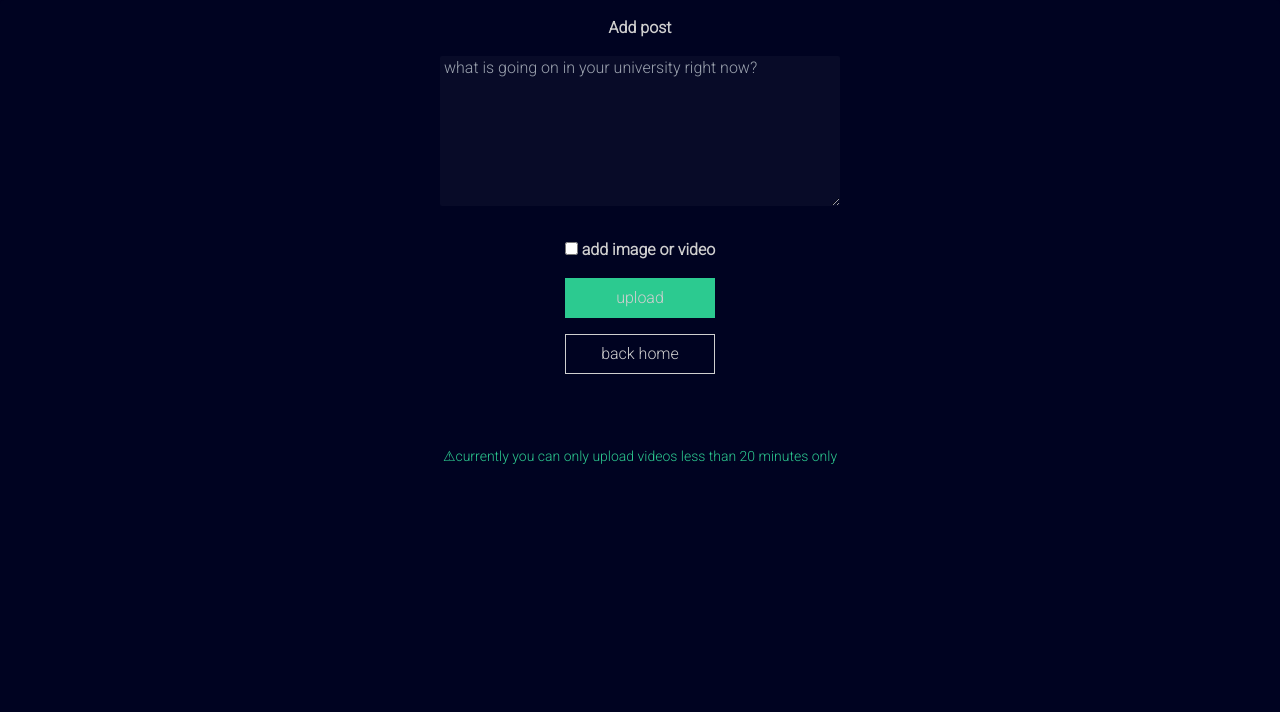
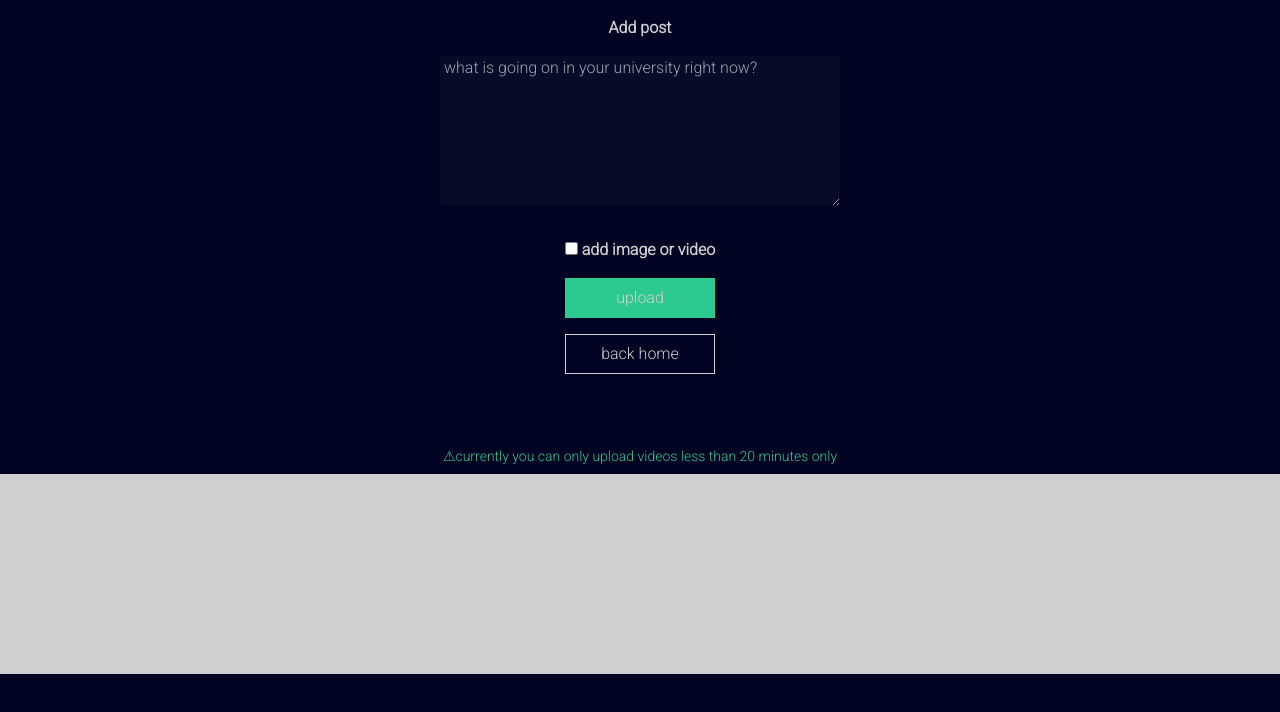
Before and after one commit to Akulla01/machizi, a React (Vite) app: page /create-post in a window 1280 px wide. Shown: the top 712 px of the page. Built offline with nearby package versions, Linux system fonts and the light colour scheme; no server answers.

Commit message:
marked the ad spaces

```diff
--- /dev/null
+++ b/src/adselements/Banner.jsx
@@ -0,0 +1,17 @@
+import React from 'react'
+import { FontAwesomeIcon } from "@fortawesome/react-fontawesome";
+import { faAd } from '@fortawesome/free-solid-svg-icons';
+
+function Banner() {
+  return (
+	<div className='w-full h-[200px] bg-grey_light dark:bg-grey_dark'>
+		<div className='bg-transparent w-full h-full flex items-center justify-center flex-col gap-2'>
+			<FontAwesomeIcon className='text-2xl' icon={faAd}/>
+			<span>buy this space <a className='underline' href="#">learn more</a></span>
+		</div>
+
+	</div>
+  )
+}
+
+export default Banner
--- /dev/null
+++ b/src/adselements/Inbuilt.jsx
@@ -0,0 +1,17 @@
+import React from 'react'
+import { FontAwesomeIcon } from "@fortawesome/react-fontawesome";
+import { faAd } from '@fortawesome/free-solid-svg-icons';
+
+function Inbuilt() {
+  return (
+	<div className='w-full h-[200px] bg-grey_light dark:bg-grey_dark my-4 sm:w-[90%] sm:p-2 sm:mx-[5%] md:w-[70%] md:mx-[10%] min-h-[100px]  mb-0'>
+		<div className='bg-transparent w-full h-full flex items-center justify-center flex-col gap-2'>
+			<FontAwesomeIcon className='text-2xl' icon={faAd}/>
+			<span>buy this space <a className='underline' href="#">learn more</a></span>
+		</div>
+
+	</div>
+  )
+}
+
+export default Inbuilt
--- a/src/components/Addpost.jsx
+++ b/src/components/Addpost.jsx
@@ -5,6 +5,7 @@ import { faImage } from '@fortawesome/free-solid-svg-icons';
 import Loaderwithmessage from'../loaders/Loaderwithmessage'
 import Basic from '../modules/basic';
 import { toast } from 'react-toastify';
+import Banner from "../../src/adselements/Banner";
 
 function Addpost() {
 	const [with_media,setwith_media] = useState(false);
@@ -120,6 +121,7 @@ function Addpost() {
 		<br />
 		<br />
 		<span className='text-primary my-2 text-sm'> ⚠currently you can only upload videos less than 20 minutes only</span>
+		<Banner/>
 	</div>
   )
 }
--- a/src/pages/Home.jsx
+++ b/src/pages/Home.jsx
@@ -7,6 +7,8 @@ import Infinite from '../modules/infinite'
 import Followercomponent from '../components/Followercomponent'
 import { ToastContainer } from 'react-toastify'
 import 'react-toastify/dist/ReactToastify.css';
+import Banner from '../adselements/Banner'
+import Inbuilt from '../adselements/Inbuilt'
 
 function Home() {
   const post_request = new Post_handler();
@@ -72,6 +74,8 @@ function Home() {
         <div className='w-full m-0 md:w-[75%] md:ml-[15%] min-h-screen mb-0 dark:bg-dark_bg dark:shadow'>
           <Followercomponent/>
           {/* reccommeded post first */}
+          {/* banner ads to be displayed here*/}
+          <Banner/>
           {
             rec_newpost &&(
              <h3 className='text-md dark:text-light_bg my-4 text-primary font-bold mx-4 sm:mx-[5%]'>from your following</h3>
@@ -80,9 +84,18 @@ function Home() {
 
           {
             rec_newpost?.map(userpost=>(
+              <>
              <Post key={userpost.id} id={userpost.id} userpost={userpost}/>
+             {
+              userpost.id %6 === 0 && (
+                <Inbuilt/>
+              )
+             }
+             </>
             ))
           }
+
+
 
           {
             !view_non_following && (
@@ -99,7 +112,14 @@ function Home() {
           <h3 className='text-md dark:text-light_bg my-4 text-primary font-bold mx-4 sm:mx-[5%]'>reccomemded posts</h3>
           {
             newpost?.map(userpost=>(
+              <>
              <Post key={userpost.id} id={userpost.user_id} userpost={userpost}/>
+             {
+              userpost.id % 6 == 0 && (
+                <Inbuilt/>
+              )
+             }
+             </>
             ))
           }
               </>
--- a/src/pages/accounts/Accounts.jsx
+++ b/src/pages/accounts/Accounts.jsx
@@ -2,6 +2,7 @@ import React, { useState } from 'react'
 import Signin from '../../components/Signin';
 import Login from '../../components/Login';
 import 'react-toastify/dist/ReactToastify.css';
+import Banner from '../../adselements/Banner';
 
 
 function Accounts() {
@@ -14,6 +15,7 @@ function Accounts() {
 			type ? <Signin/> : <Login/>
 		}
 		<a href="/" className='underline mx-4'>back home</a>
+		<Banner/>
 	</div>
 	</div>
   )
--- a/src/pages/profile/Profile.jsx
+++ b/src/pages/profile/Profile.jsx
@@ -12,6 +12,8 @@ import Loaderwithmessage from '../../loaders/Loaderwithmessage';
 import { ToastContainer } from 'react-toastify';
 import 'react-toastify/dist/ReactToastify.css';
 import Reported from '../../components/Reported';
+import Banner from '../../adselements/Banner';
+import Inbuilt from '../../adselements/Inbuilt';
 
 function Profile() {
 	const request = new User();
@@ -85,6 +87,7 @@ function Profile() {
 				<Reported reported={reported}/>
 			)
 		}
+		<Banner/>
 		{reported.length !== 0 &&(
 		<center><button onClick={
 			()=>window.location.href ="reports"
@@ -101,6 +104,11 @@ function Profile() {
 				<div>
 				<button onClick={()=>post_request.post_with_token('delete-post',{post_id:userpost.id})} className='active:bg-accent w-[100px] mx-20 h-[40px] bg-primary dark:text-grey_dark text-grey_light'><FontAwesomeIcon icon={faTrash}/> delete post</button>
 				</div>
+				{
+              userpost.id %6 === 0 && (
+                <Inbuilt/>
+              )
+             }
 				</>
 
 
--- a/src/pages/profile/Userprofile.jsx
+++ b/src/pages/profile/Userprofile.jsx
@@ -5,6 +5,8 @@ import { faEdit, faHome, faSignOut, faTrash, faUpload } from '@fortawesome/free-
 import Post from '../../components/Post';
 import { useNavigate, useParams } from 'react-router-dom';
 import Loader from '../../loaders/Loader';
+import Banner from '../../adselements/Banner';
+import Inbuilt from '../../adselements/Inbuilt';
 
 
 function Userprofile() {
@@ -51,7 +53,7 @@ function Userprofile() {
 				<button onClick={()=>request.edit_user("manage-followers",payload)} className='mx-2 border border-light_bg text-grey_dark text-sm hover:bg-light_bg hover:text-primary font-bold p-2 rounded-md hover:text-primar'>follow</button>
 			</div>
 		</div>
-
+		<Banner/>
 		{post && (
       <>
         <div className='md:w-[60%] md:ml-[20%] md:shadow-md min-h-screen dark:bg-dark_bg dark:text-grey_dark'>
@@ -59,6 +61,11 @@ function Userprofile() {
             post?.map(userpost=>(
 				<>
 				<Post key={userpost.id} userpost={userpost}/>
+				{
+              userpost.id %6 === 0 && (
+                <Inbuilt/>
+              )
+             }
 				</>
 
 
```
